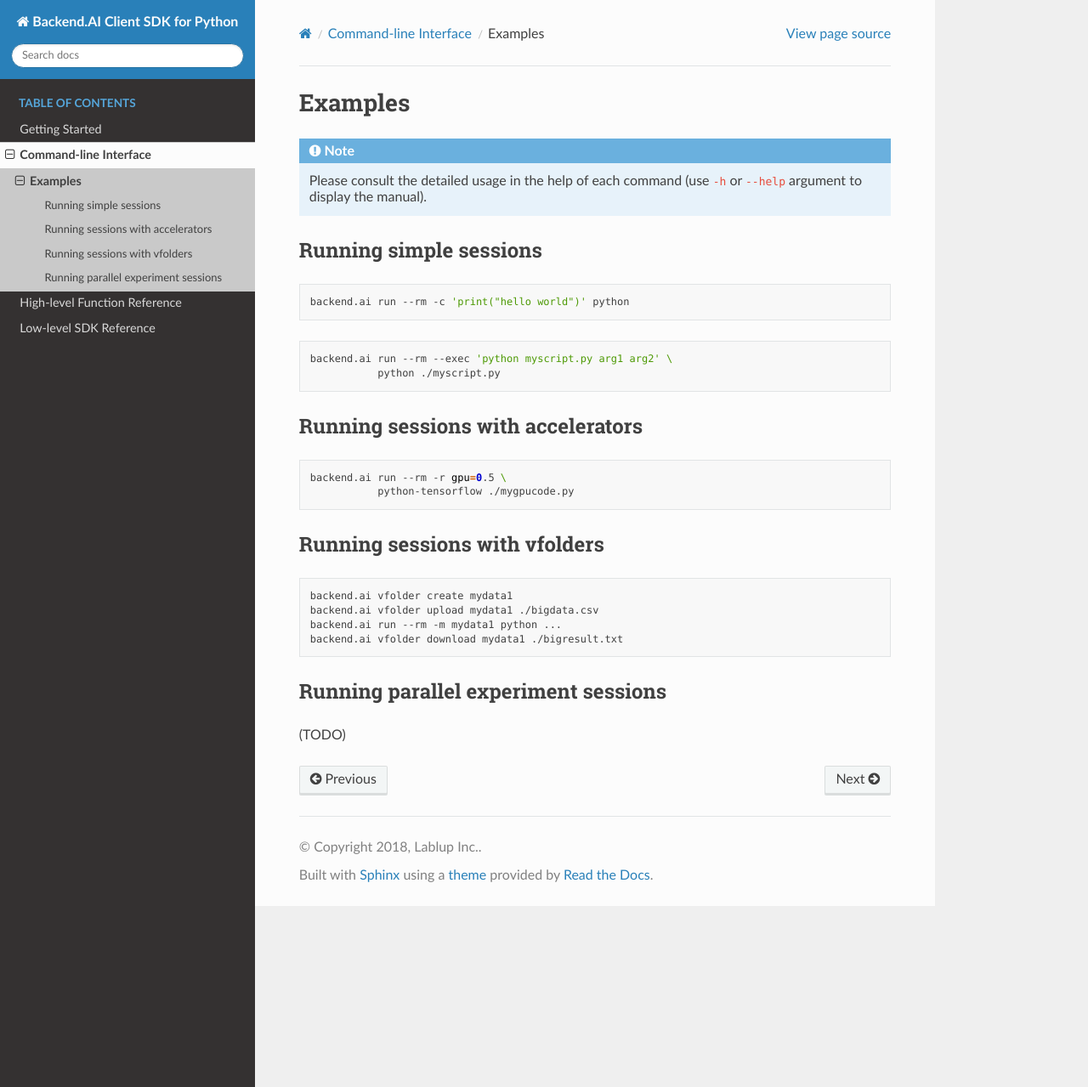
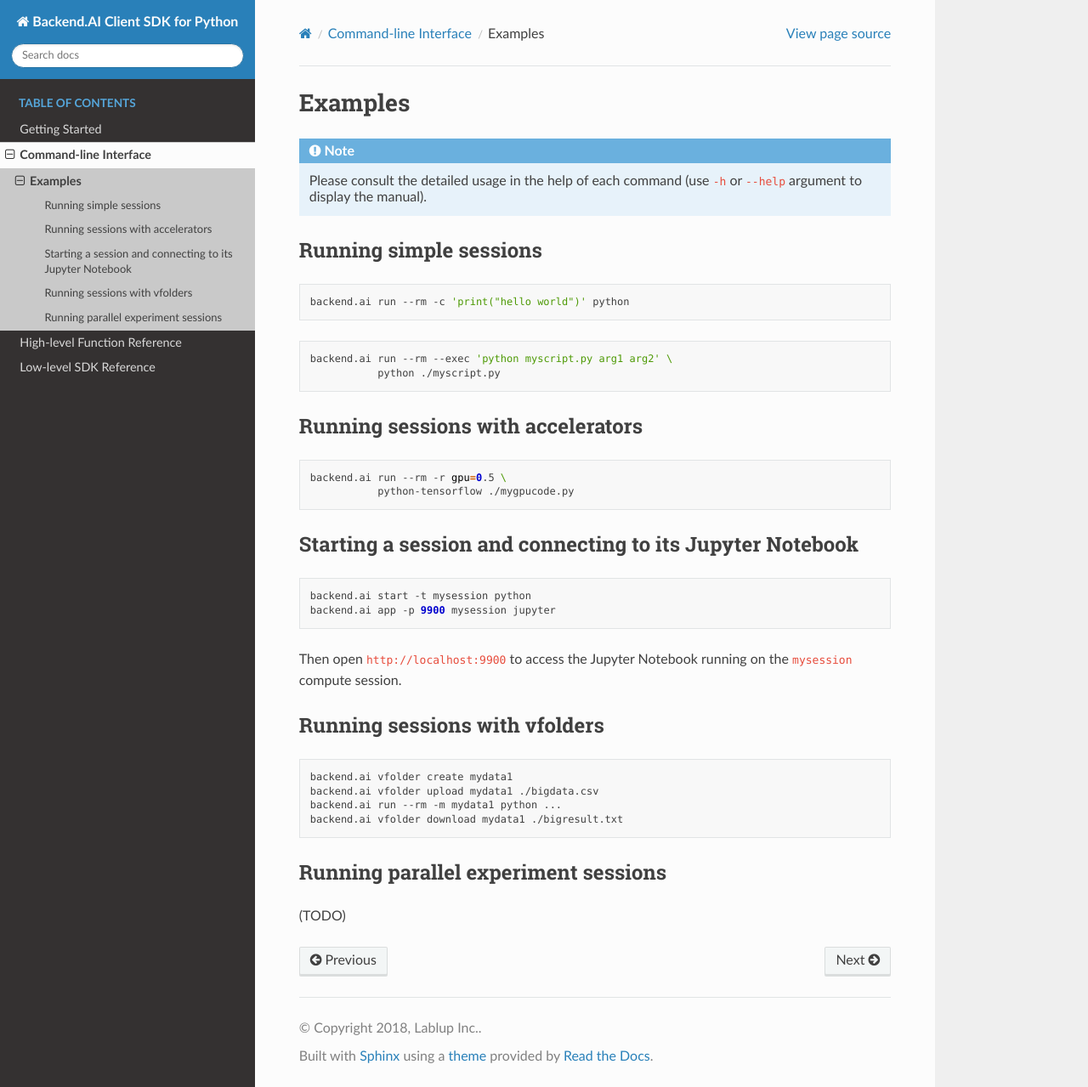
Before and after one commit to lablup/aiotusclient, a Sphinx documentation site: the page built from docs/cli/examples.rst, in a window 1280 px wide and 1279 px high. Shown: the whole window at 85% size. Built offline with Sphinx 7.4.7 and the Read the Docs theme 2.0.0, drawn with Linux system fonts in a browser that asks for light colours; pages that are not in the unit, such as notebooks, are missing from menus.

Commit message:
docs: Add start/app command example

```diff
--- a/docs/cli/examples.rst
+++ b/docs/cli/examples.rst
@@ -9,11 +9,11 @@
 Running simple sessions
 -----------------------
 
-.. code:: shell
+.. code-block:: shell
 
   backend.ai run --rm -c 'print("hello world")' python
 
-.. code:: shell
+.. code-block:: shell
 
   backend.ai run --rm --exec 'python myscript.py arg1 arg2' \
              python ./myscript.py
@@ -22,16 +22,28 @@
 Running sessions with accelerators
 ----------------------------------
 
-.. code:: shell
+.. code-block:: shell
 
   backend.ai run --rm -r gpu=0.5 \
              python-tensorflow ./mygpucode.py
 
 
+Starting a session and connecting to its Jupyter Notebook
+---------------------------------------------------------
+
+.. code-block:: shell
+
+  backend.ai start -t mysession python
+  backend.ai app -p 9900 mysession jupyter
+
+Then open ``http://localhost:9900`` to access the Jupyter Notebook running
+on the ``mysession`` compute session.
+
+
 Running sessions with vfolders
 ------------------------------
 
-.. code:: shell
+.. code-block:: shell
 
   backend.ai vfolder create mydata1
   backend.ai vfolder upload mydata1 ./bigdata.csv
```
